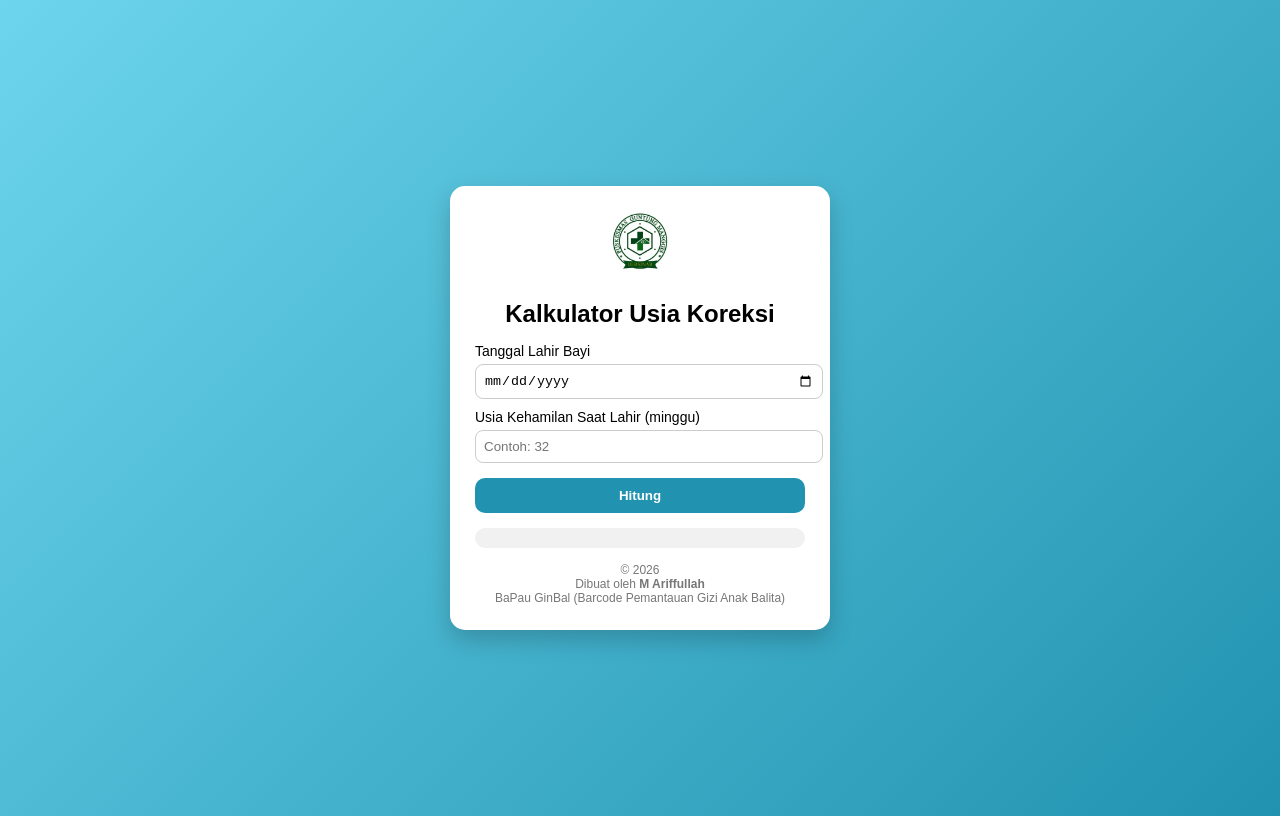
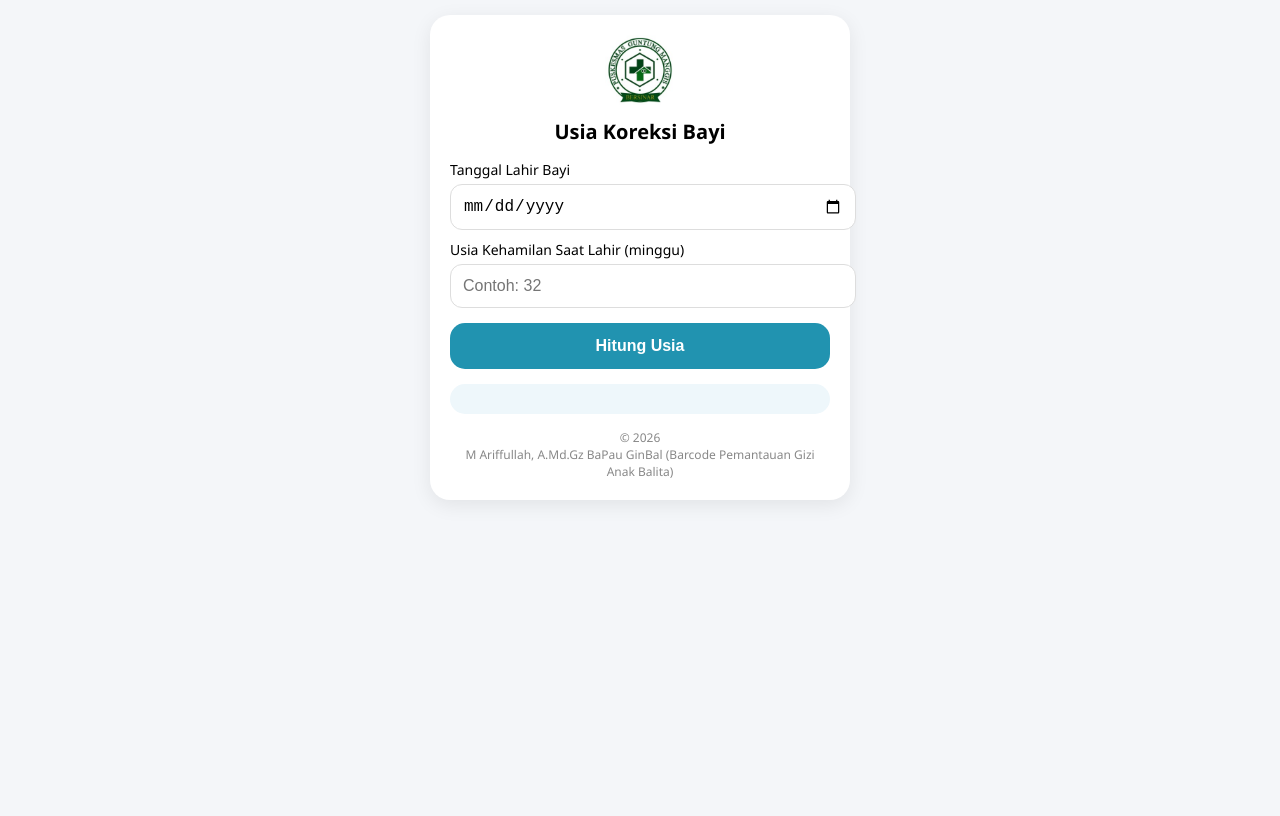
Before and after one commit to gizipkmgtm-commits/kalkulatorusiakoreksipkmgtm, a plain HTML site: page index.html in a window 1280 px wide. Drawn offline with Linux system fonts and the light colour scheme.

Commit message:
Update index.html

```diff
--- a/index.html
+++ b/index.html
@@ -2,94 +2,104 @@
 <html lang="id">
 <head>
 <meta charset="UTF-8">
-  <title>Kalkulator Usia Koreksi Bayi</title>
 <meta name="viewport" content="width=device-width, initial-scale=1.0">
+<title>Kalkulator Usia Koreksi</title>
 
 <style>
 body {
-      font-family: Arial, sans-serif;
-      background: linear-gradient(135deg, #6dd5ed, #2193b0);
-      display: flex;
-      justify-content: center;
-      align-items: center;
-      height: 100vh;
+  font-family: 'Segoe UI', sans-serif;
+  margin: 0;
+  background: #f4f6f9;
 }
 
+/* CONTAINER */
+.container {
+  max-width: 420px;
+  margin: auto;
+  padding: 15px;
+}
+
+/* CARD */
 .card {
   background: #fff;
-      padding: 25px;
-      border-radius: 15px;
-      width: 330px;
-      box-shadow: 0 10px 25px rgba(0,0,0,0.2);
-      text-align: center;
+  border-radius: 20px;
+  padding: 20px;
+  box-shadow: 0 5px 20px rgba(0,0,0,0.08);
 }
 
-    img {
-      width: 60px;
-      margin-bottom: 5px;
-    }
-
-    h2 {
+/* HEADER */
+.header {
+  text-align: center;
   margin-bottom: 15px;
 }
 
+.header img {
+  width: 70px;
+}
+
+.header h2 {
+  margin: 8px 0 0;
+  font-size: 20px;
+}
+
+/* INPUT */
 label {
   font-size: 14px;
+  margin-top: 10px;
   display: block;
-      text-align: left;
-      margin-top: 10px;
 }
 
 input {
   width: 100%;
-      padding: 8px;
+  padding: 12px;
   margin-top: 5px;
-      border-radius: 8px;
-      border: 1px solid #ccc;
+  border-radius: 12px;
+  border: 1px solid #ddd;
+  font-size: 16px;
 }
 
+/* BUTTON */
 button {
   width: 100%;
   margin-top: 15px;
-      padding: 10px;
+  padding: 14px;
   border: none;
-      border-radius: 10px;
+  border-radius: 15px;
   background: #2193b0;
   color: white;
+  font-size: 16px;
   font-weight: bold;
-      cursor: pointer;
 }
 
-    button:hover {
-      background: #17687f;
+/* RESULT */
+.result {
+  margin-top: 15px;
+  padding: 15px;
+  background: #eef7fb;
+  border-radius: 15px;
+  font-size: 14px;
 }
 
-    .result {
+/* FOOTER */
+.footer {
+  text-align: center;
+  font-size: 12px;
+  color: #888;
   margin-top: 15px;
-      padding: 10px;
-      background: #f1f1f1;
-      border-radius: 10px;
-      font-size: 14px;
-      text-align: left;
-    }
-
-    .footer {
-      margin-top: 15px;
-      font-size: 12px;
-      color: #777;
 }
 </style>
 </head>
 
 <body>
 
+<div class="container">
   <div class="card">
 
-  <!-- LOGO -->
-  <img src="logo.png" alt="Logo">
-
-  <!-- NAMA APLIKASI -->
-  <h2>Kalkulator Usia Koreksi</h2>
+    <!-- HEADER -->
+    <div class="header">
+      <img src="logo.png">
+      <h2>Usia Koreksi Bayi</h2>
+    </div>
 
     <!-- INPUT -->
     <label>Tanggal Lahir Bayi</label>
@@ -98,7 +108,7 @@
     <label>Usia Kehamilan Saat Lahir (minggu)</label>
     <input type="number" id="usiaKehamilan" placeholder="Contoh: 32">
 
-  <button onclick="hitung()">Hitung</button>
+    <button onclick="hitung()">Hitung Usia</button>
 
     <!-- HASIL -->
     <div class="result" id="hasil"></div>
@@ -106,10 +116,11 @@
     <!-- FOOTER -->
     <div class="footer">
       © 2026<br>
-    Dibuat oleh <b>M Ariffullah</b><br>
+      M Ariffullah, A.Md.Gz
       BaPau GinBal (Barcode Pemantauan Gizi Anak Balita)
     </div>
 
+  </div>
 </div>
 
 <script>
```
Lines whose indentation alone changed are shown as unchanged.
